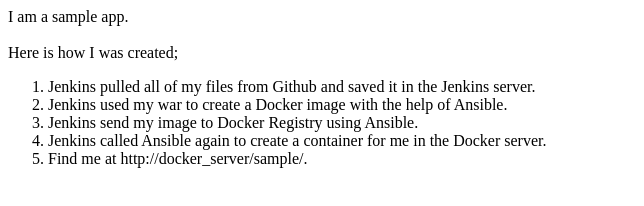
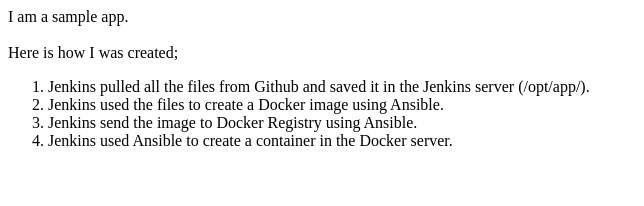
Before and after one commit to mrh13j/test, a plain HTML site: page index.html in a window 1280 px wide. Shown: the whole page, without its empty margins (0-644 px from the left). Drawn offline with Linux system fonts and the light colour scheme.

Commit message:
Update index.html

```diff
--- a/index.html
+++ b/index.html
@@ -3,9 +3,8 @@
 Here is how I was created;<br>
 
 <ol>
-<li>Jenkins pulled all of my files from Github and saved it in the Jenkins server.</li>
-<li>Jenkins used my war to create a Docker image with the help of Ansible.</li>
-<li>Jenkins send my image to Docker Registry using Ansible.</li>
-<li>Jenkins called Ansible again to create a container for me in the Docker server.</li>
-<li>Find me at http://docker_server/sample/.</li>
+<li>Jenkins pulled all the files from Github and saved it in the Jenkins server (/opt/app/).</li>
+<li>Jenkins used the files to create a Docker image using Ansible.</li>
+<li>Jenkins send the image to Docker Registry using Ansible.</li>
+<li>Jenkins used Ansible to create a container in the Docker server.</li>
 </ol>
```
